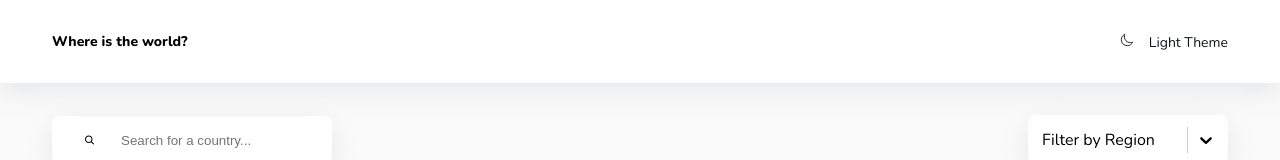
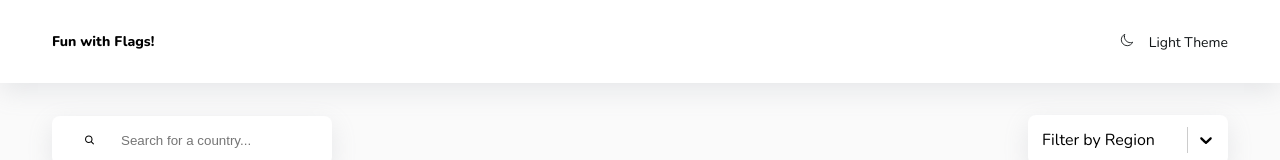
Before and after one commit to v4voloshyn/react-countries, a React (Create React App) app: page / in a window 1280 px wide. Shown: the top 160 px of the page. Built offline with nearby package versions, Linux system fonts and the light colour scheme; no server answers.

Commit message:
chore: change title

```diff
--- a/src/components/Header.jsx
+++ b/src/components/Header.jsx
@@ -19,6 +19,7 @@ const Wrapper = styled.div`
 
 const Title = styled(Link).attrs({
    to: '/',
+   title: 'Go to Main page'
 })`
    color: var(--colors_text);
    font-size: var(--fs-sm);
@@ -49,7 +50,7 @@ export const Header = () => {
       <HeaderEl>
          <Container>
             <Wrapper>
-               <Title>Where is the world?</Title>
+               <Title>Fun with Flags!</Title>
                <ModeSwitcher onClick={toggleTheme}>
                   {theme === 'light' ? (
                      <IoMoonOutline size="14px" />
```
